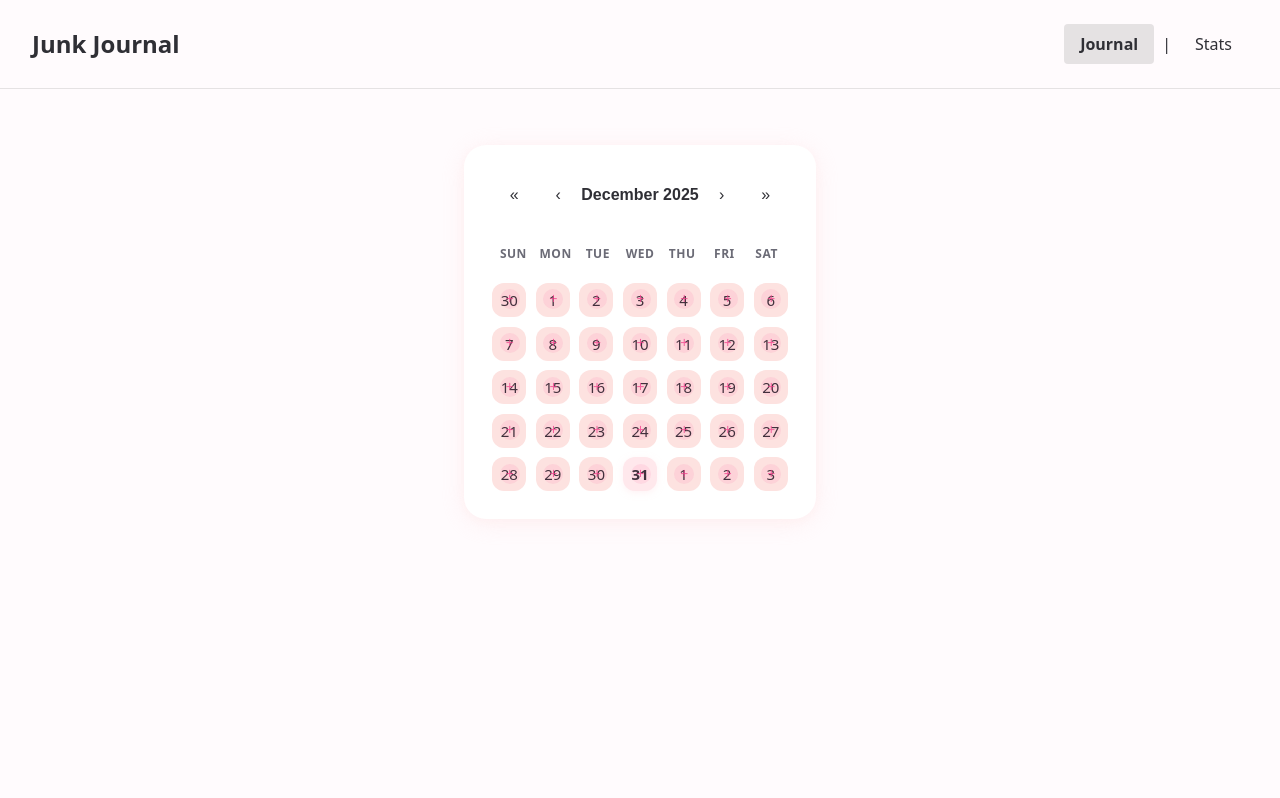
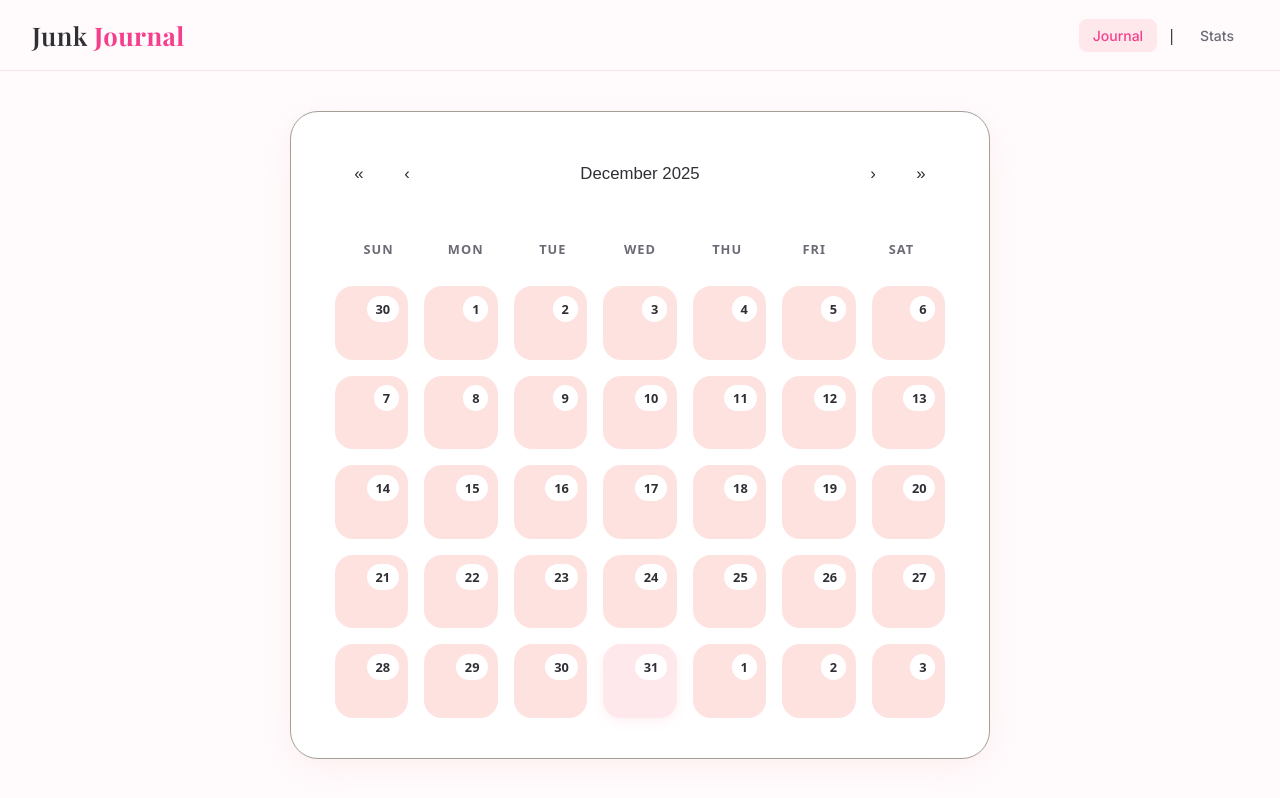
Before and after one commit to AaditMistry1114/junk-journal, a React (Vite) app: page / in a window 1280 px wide. Shown: the top 798 px of the page. Built offline with nearby package versions, Linux system fonts and the light colour scheme.

Commit message:
Finalize journal calendar UI and header styling

```diff
--- a/index.html
+++ b/index.html
@@ -5,6 +5,11 @@
     <link rel="icon" type="image/svg+xml" href="/vite.svg" />
     <meta name="viewport" content="width=device-width, initial-scale=1.0" />
     <title>junk-journal</title>
+    <link
+  href="https://fonts.googleapis.com/css2?family=Playfair+Display:wght@500;600;700&family=Inter:wght@400;500;600&display=swap"
+  rel="stylesheet"
+/>
+
   </head>
   <body>
     <div id="root"></div>
--- a/src/App.css
+++ b/src/App.css
@@ -1,7 +1,4 @@
-.app {
-  min-height: 100vh;
+/* Allow Journal page to go full-width */
+.journal-page {
+  max-width: none !important;
 }
-
-main {
-  padding: 2rem;
-}
--- a/src/components/AddEntryModal.jsx
+++ b/src/components/AddEntryModal.jsx
@@ -214,7 +214,7 @@ function AddEntryModal({ isOpen, onClose, selectedDate }) {
                   {/* Amount Input */}
                   <div className="form-group">
                     <label className="form-label" htmlFor="amount-input">
-                      Amount Spent ($) *
+                      Amount Spent (₹) *
                     </label>
                     <input
                       id="amount-input"
--- a/src/components/Header.css
+++ b/src/components/Header.css
@@ -1,49 +1,50 @@
 .header {
-  padding: 1.5rem 2rem;
-  border-bottom: 1px solid rgba(255, 255, 255, 0.1);
   display: flex;
   justify-content: space-between;
   align-items: center;
+  padding: 16px 32px;
+  border-bottom: 1px solid #F3E6EA;
+  background: #FFFBFD;
 }
 
-.header h1 {
-  font-size: 1.5rem;
+/* TITLE */
+.app-title {
+  font-family: 'Playfair Display', serif;
+  font-size: 1.6rem;
+  font-weight: 600;
+  letter-spacing: 0.4px;
+  color: #2F2F35;
   margin: 0;
 }
 
-.header nav {
+.app-title span {
+  color: #F43F8C;
+  font-weight: 700;
+}
+
+/* NAV */
+nav {
   display: flex;
   align-items: center;
-  gap: 0.5rem;
+  gap: 10px;
 }
 
-.header nav a {
+nav a {
+  font-family: 'Inter', sans-serif;
+  font-size: 14px;
+  font-weight: 500;
+  color: #6B6B76;
+  padding: 6px 14px;
+  border-radius: 8px;
   text-decoration: none;
-  color: inherit;
-  padding: 0.5rem 1rem;
-  border-radius: 4px;
-  transition: background-color 0.2s;
+  transition: all 0.2s ease;
 }
 
-.header nav a:hover {
-  background-color: rgba(255, 255, 255, 0.1);
+nav a:hover {
+  background: #FFF1F3;
 }
 
-.header nav a.active {
-  background-color: rgba(255, 255, 255, 0.2);
-  font-weight: 600;
+nav a.active {
+  background: #FFE8EC;
+  color: #F43F8C;
 }
-
-@media (prefers-color-scheme: light) {
-  .header {
-    border-bottom: 1px solid rgba(0, 0, 0, 0.1);
-  }
-
-  .header nav a:hover {
-    background-color: rgba(0, 0, 0, 0.05);
-  }
-
-  .header nav a.active {
-    background-color: rgba(0, 0, 0, 0.1);
-  }
-}
--- a/src/components/Header.jsx
+++ b/src/components/Header.jsx
@@ -6,7 +6,10 @@ function Header() {
 
   return (
     <header className="header">
-      <h1>Junk Journal</h1>
+      <h1 className="app-title">
+        Junk <span>Journal</span>
+      </h1>
+
       <nav>
         <Link
           to="/"
--- a/src/pages/Journal.css
+++ b/src/pages/Journal.css
@@ -1,47 +1,56 @@
+/* ===== PAGE LAYOUT ===== */
 .journal-page {
   width: 100%;
   min-height: calc(100vh - 120px);
   display: flex;
-  align-items: flex-start;
   justify-content: center;
-  padding: 1.5rem 1rem;
+  padding: 2.5rem 1.5rem;
   background-color: #FFFBFD;
 }
 
+/* Center container — MAKE IT BIG */
 .journal-container {
   width: 100%;
-  max-width: 700px;
-  display: flex;
-  justify-content: center;
+  max-width: 700px; /* ⬅️ THIS is the main reason it was small */
 }
 
-/* Base calendar container */
+/* ===== CALENDAR CARD ===== */
 .journal-calendar {
   width: 100%;
   background: #FFFFFF;
-  border: none;
-  border-radius: 22px;
-  padding: 1.75rem;
-  box-shadow: 0 4px 24px rgba(253, 226, 224, 0.4),
-    0 2px 8px rgba(253, 226, 224, 0.2);
+  border-radius: 28px;
+  padding: 2.5rem 2.75rem;
+  box-shadow:
+    0 10px 40px rgba(253, 226, 224, 0.35),
+    0 4px 14px rgba(253, 226, 224, 0.18);
   font-family: system-ui, -apple-system, sans-serif;
+  transition: transform 0.3s ease, box-shadow 0.3s ease;
 }
 
-/* Navigation buttons */
+/* ⬆️ Gentle uplift on hover */
+.journal-calendar:hover {
+  transform: translateY(-6px);
+  box-shadow:
+    0 18px 60px rgba(253, 226, 224, 0.45),
+    0 8px 24px rgba(253, 226, 224, 0.25);
+}
+
+/* ===== NAVIGATION ===== */
 .react-calendar__navigation {
   display: flex;
-  height: 44px;
-  margin-bottom: 1.25rem;
+  align-items: center;
+  margin-bottom: 2rem;
 }
 
 .react-calendar__navigation button {
-  min-width: 44px;
+  min-width: 48px;
+  height: 48px;
   background: transparent;
+  border-radius: 12px;
   border: 1.5px solid transparent;
-  border-radius: 10px;
+  font-size: 1.05rem;
+  font-weight: 500;
   color: #2F2F35;
-  font-size: 1rem;
-  font-weight: 500;
   transition: all 0.2s ease;
 }
 
@@ -51,220 +60,121 @@
   color: #F43F8C;
 }
 
-.react-calendar__navigation button:disabled {
-  opacity: 0.3;
-  cursor: not-allowed;
+.react-calendar__navigation__label {
+  flex-grow: 1 !important;
+  font-size: 1.3rem;
+  font-weight: 600;
+  color: #2F2F35;
+  pointer-events: none;
 }
 
-.react-calendar__navigation button:enabled:focus {
-  outline: 2px solid #F43F8C;
-  outline-offset: 2px;
-}
-
-.react-calendar__navigation__label {
-  pointer-events: none;
+/* ===== WEEKDAYS ===== */
+.react-calendar__month-view__weekdays {
+  text-transform: uppercase;
+  font-size: 0.8rem;
   font-weight: 600;
-  font-size: 1.125rem;
-  color: #2F2F35;
-  flex-grow: 1 !important;
-}
-
-.react-calendar__navigation__arrow {
-  flex-grow: 0.333 !important;
-}
-
-/* Month/Year label */
-.react-calendar__navigation__label__labelText {
-  font-weight: 600;
-  color: #2F2F35;
-}
-
-/* Day labels (Mon, Tue, etc.) */
-.react-calendar__month-view__weekdays {
-  text-align: center;
-  text-transform: uppercase;
-  font-weight: 600;
-  font-size: 0.75rem;
-  letter-spacing: 0.5px;
+  letter-spacing: 0.08em;
   color: #6B6B76;
-  margin-bottom: 0.75rem;
+  margin-bottom: 1rem;
 }
 
 .react-calendar__month-view__weekdays__weekday {
-  padding: 0.5rem 0;
+  padding: 0.75rem 0;
 }
 
 .react-calendar__month-view__weekdays__weekday abbr {
   text-decoration: none;
-  border-bottom: none;
 }
 
-/* Days grid */
+/* ===== DAYS GRID ===== */
 .react-calendar__month-view__days {
   display: grid !important;
   grid-template-columns: repeat(7, 1fr);
-  gap: 0.6rem;
-  transition: opacity 0.3s ease;
+  gap: 1rem; /* ⬅️ BIG spacing like the screenshot */
 }
 
+/* ===== DAY TILE ===== */
 .react-calendar__tile {
   aspect-ratio: 1;
-  max-width: 100%;
   background: #FDE2E0;
+  border-radius: 18px;
   border: 1.5px solid transparent;
-  border-radius: 12px;
+  font-size: 1rem;
+  font-weight: 500;
   color: #2F2F35;
-  font-size: 0.9375rem;
-  font-weight: 500;
   position: relative;
-  display: flex;
-  align-items: center;
-  justify-content: center;
-  transition: all 0.2s ease;
-  padding: 0.5rem;
-  overflow: visible;
   cursor: pointer;
+  transition: all 0.25s ease;
+
+  /* ⬇️ REMOVE center alignment */
+  display: block;
+  padding: 0.75rem;
 }
 
+
+/* Hover lift */
 .react-calendar__tile:hover {
   background: #FFF1F3;
-  border-color: #FDE2E0;
-  transform: translateY(-1px);
-  box-shadow: 0 2px 8px rgba(253, 226, 224, 0.3);
-  z-index: 1;
+  transform: translateY(-3px);
+  box-shadow: 0 6px 18px rgba(253, 226, 224, 0.45);
 }
 
-.react-calendar__tile:active {
-  transform: translateY(0);
-}
-
-.react-calendar__tile:enabled:focus {
-  outline: 2px solid #F43F8C;
-  outline-offset: 2px;
-}
-
+/* Active day */
 .react-calendar__tile--active {
   background: #FDE2E0;
-  color: #2F2F35;
-  border-color: #FDE2E0;
+  border-color: #F43F8C;
   font-weight: 600;
 }
 
+/* Today */
 .react-calendar__tile--now {
   background: #FFE8EC;
-  border: 1.5px solid #FFE8EC;
-  color: #2F2F35;
-  font-weight: 600;
-  box-shadow: 0 2px 6px rgba(255, 232, 236, 0.5);
+  box-shadow: 0 4px 12px rgba(255, 232, 236, 0.6);
 }
 
-.react-calendar__tile--now:hover {
-  background: #FFF1F3;
-  border-color: #FFE8EC;
-  box-shadow: 0 3px 10px rgba(255, 232, 236, 0.6);
-}
-
+/* Other month days */
 .react-calendar__tile--neighboringMonth {
-  opacity: 0.35;
+  opacity: 0.3;
   background: #FFFBFD;
 }
 
-.react-calendar__tile--disabled {
-  opacity: 0.25;
-  cursor: not-allowed;
-  background: #FFFBFD;
+/* ===== DATE NUMBER PILL ===== */
+.react-calendar__tile abbr {
+  position: absolute;
+  top: 0.6rem;
+  right: 0.6rem;
+
+  background: #FFFFFF;
+  padding: 0.25rem 0.55rem;
+  border-radius: 999px;
+  font-size: 0.8rem;
+  font-weight: 600;
 }
 
-/* Custom tile content with "+" icon - Strawberry accent */
-.calendar-tile-add {
+
+/* ===== ENTRY DOT ===== */
+.calendar-entry-dot {
   position: absolute;
-  top: 0.4rem;
-  right: 0.4rem;
-  width: 20px;
-  height: 20px;
-  background: rgba(244, 63, 140, 0.12);
+  bottom: 0.7rem;
+  left: 50%;
+  transform: translateX(-50%);
+  width: 7px;
+  height: 7px;
+  background: #F43F8C;
   border-radius: 50%;
-  display: flex;
-  align-items: center;
-  justify-content: center;
-  font-size: 0.875rem;
-  color: #F43F8C;
-  font-weight: 400;
-  line-height: 1;
-  transition: all 0.2s ease;
-  opacity: 0.8;
-  pointer-events: none;
 }
 
-.react-calendar__tile:hover .calendar-tile-add {
-  background: rgba(244, 63, 140, 0.18);
-  opacity: 1;
-  transform: scale(1.1);
-}
-
-/* Entry dot indicator - Strawberry accent */
-.calendar-entry-dot {
-  position: absolute;
-  bottom: 0.5rem;
-  left: 50%;
-  transform: translateX(-50%);
-  width: 6px;
-  height: 6px;
-  background: #F43F8C;
-  border-radius: 50%;
-  pointer-events: none;
-}
-
-/* Mobile responsiveness */
-@media (max-width: 640px) {
-  .journal-page {
-    padding: 1rem 0.75rem;
-  }
-
-  .journal-container {
-    max-width: 100%;
-  }
-
+/* ===== MOBILE ===== */
+@media (max-width: 768px) {
   .journal-calendar {
-    padding: 1.25rem;
-    border-radius: 20px;
+    padding: 1.5rem;
   }
 
   .react-calendar__month-view__days {
-    gap: 0.45rem;
+    gap: 0.6rem;
   }
 
   .react-calendar__tile {
-    border-radius: 10px;
-    font-size: 0.875rem;
-    padding: 0.4rem;
-  }
-
-  .calendar-tile-add {
-    width: 18px;
-    height: 18px;
-    font-size: 0.75rem;
-    top: 0.3rem;
-    right: 0.3rem;
-  }
-
-  .calendar-entry-dot {
-    width: 5px;
-    height: 5px;
-    bottom: 0.4rem;
-  }
-
-  .react-calendar__navigation {
-    height: 40px;
-    margin-bottom: 1rem;
-  }
-
-  .react-calendar__navigation button {
-    min-width: 36px;
-    font-size: 0.9rem;
-  }
-
-  .react-calendar__navigation__label {
-    font-size: 1rem;
+    border-radius: 14px;
   }
 }
--- a/src/pages/Journal.jsx
+++ b/src/pages/Journal.jsx
@@ -36,7 +36,6 @@ function Journal() {
       const hasEntries = dateHasEntries(date)
       return (
         <>
-          <span className="calendar-tile-add">+</span>
           {hasEntries && <span className="calendar-entry-dot" />}
         </>
       )
```
